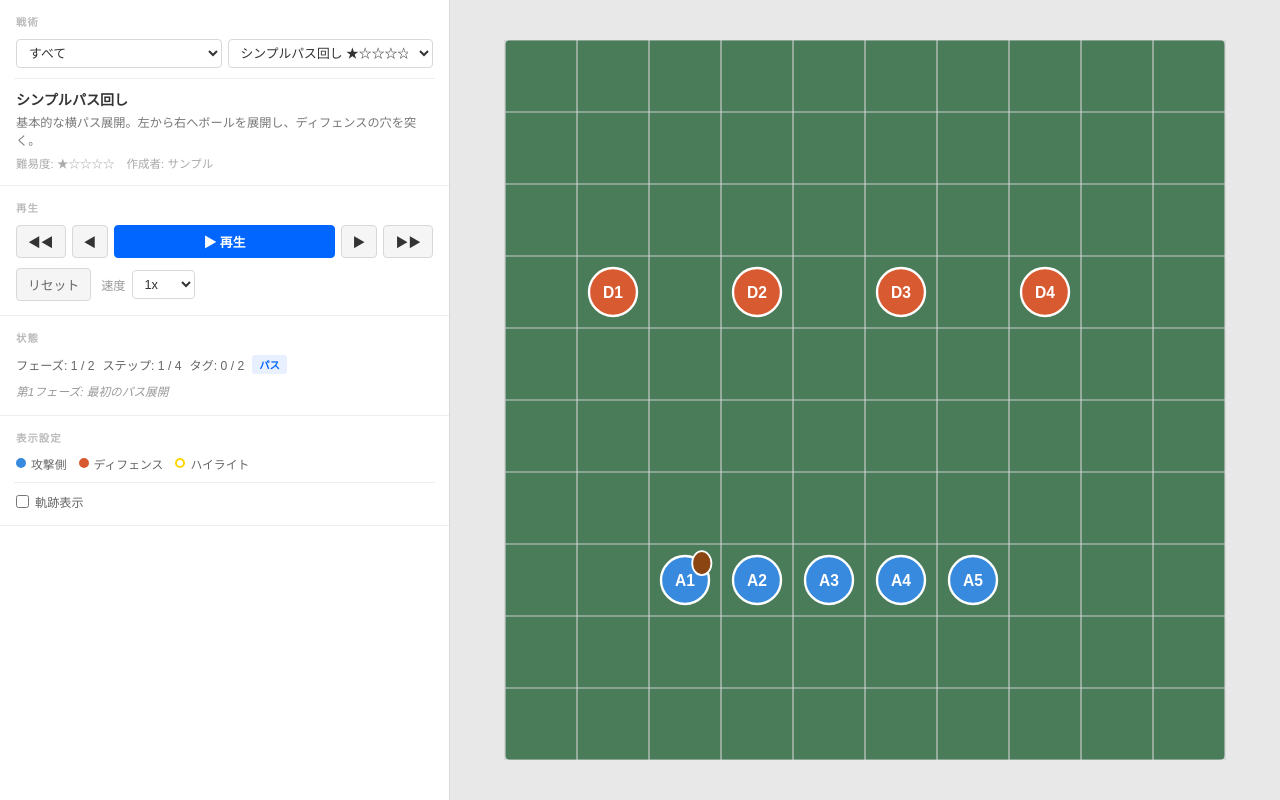
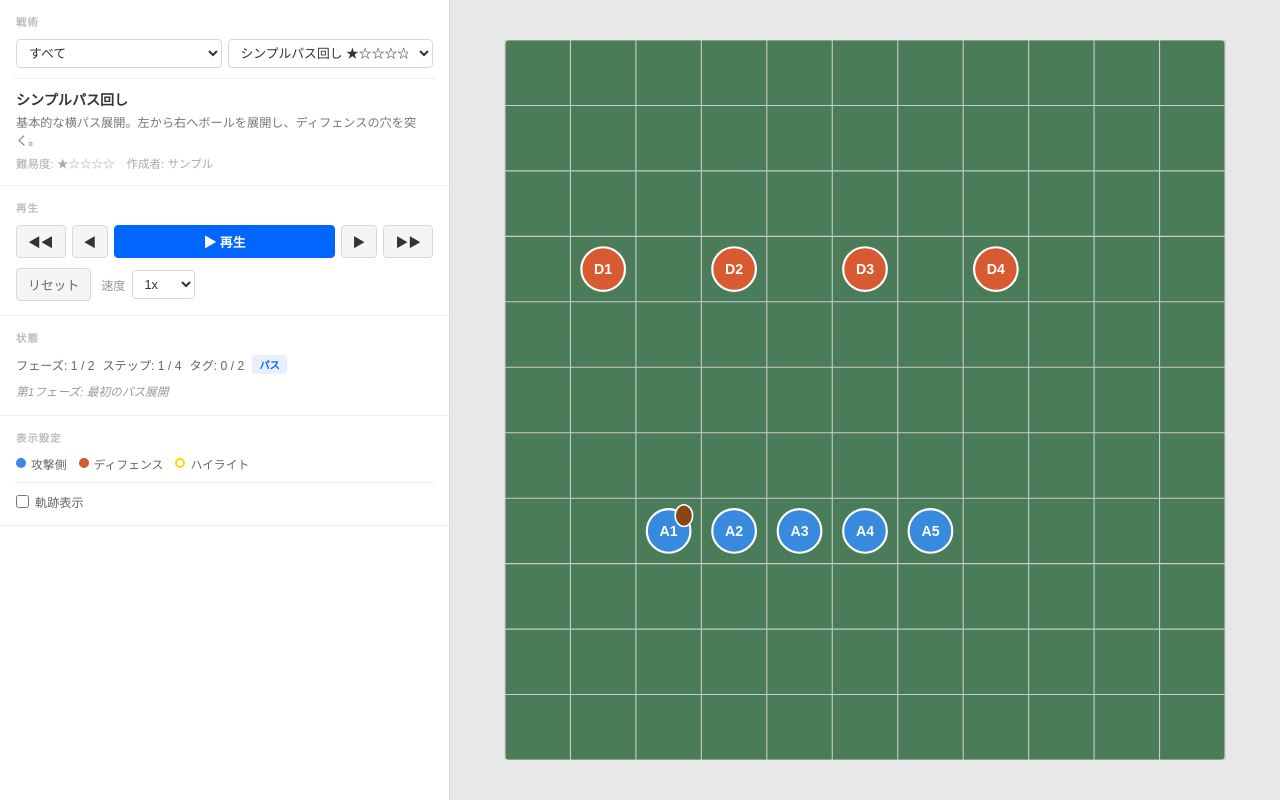
Before and after one commit to issssey/tag-rugby-tactics, a plain HTML site: page index.html in a window 1280 px wide. Drawn offline with Linux system fonts and the light colour scheme.

Commit message:
Change grid size from 10x10 to 11x11
Co-Authored-By: Claude Sonnet 4.6 <noreply@anthropic.com>

```diff
--- a/index.html
+++ b/index.html
@@ -98,7 +98,7 @@
 
     <!-- 右: 作戦ボード -->
     <div class="board-area">
-<svg id="field" viewBox="0 0 600 600"></svg>
+<svg id="field" viewBox="0 0 660 660"></svg>
     </div>
 
   </div><!-- /app-container -->
--- a/js/main.js
+++ b/js/main.js
@@ -1,6 +1,6 @@
 document.addEventListener('DOMContentLoaded', async () => {
   const svgEl = document.getElementById('field');
-  const grid = new Grid(10, 60);
+  const grid = new Grid(11, 60);
   grid.render(svgEl);
 
   const animator = new Animator(grid, svgEl);
```
